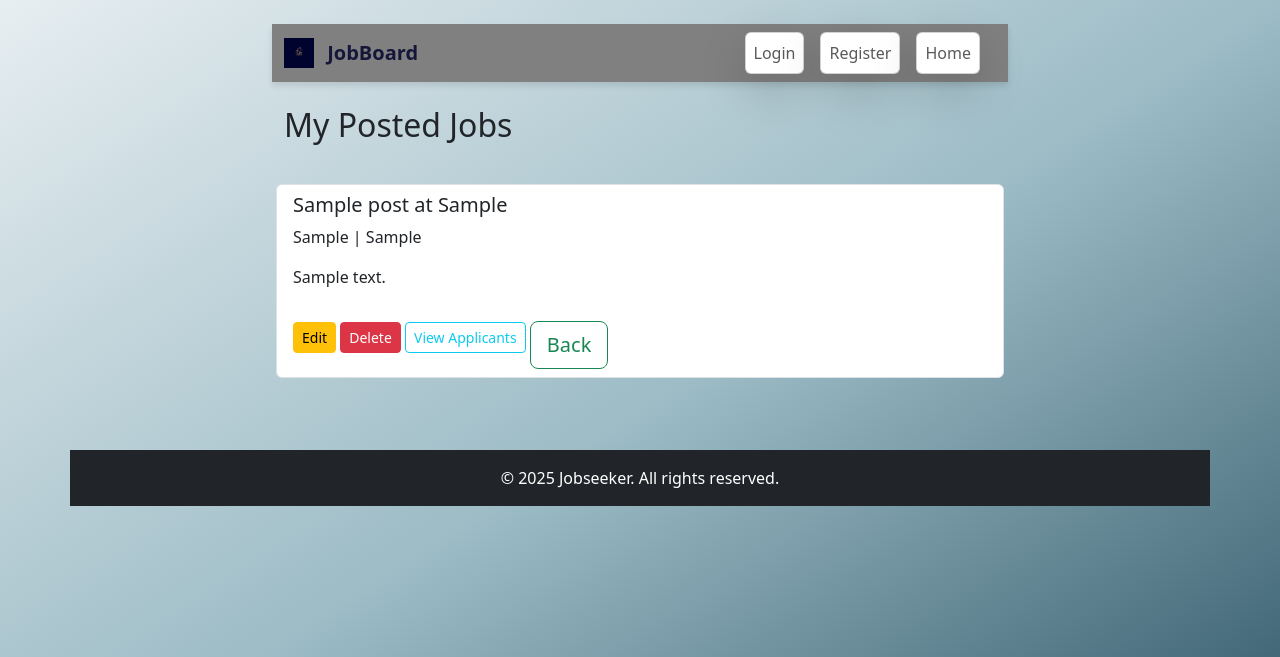
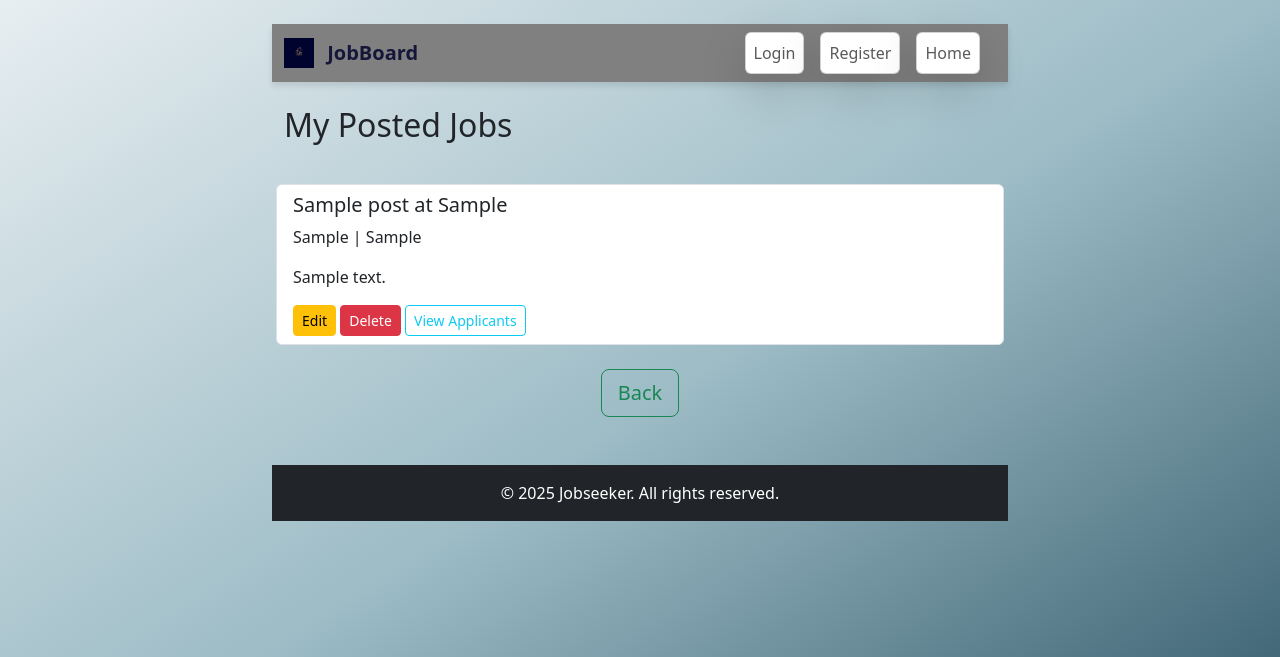
Before and after one commit to Ifrah-c/flask-jobboard-app, a Flask app: template templates/my_jobs.html in a window 1280 px wide. Shown: the top 657 px of the page. Run offline with Flask 3, Linux system fonts and the light colour scheme; the template is opened without the code that fills it: values that come from a table or form of the project are taken from there, others are empty; tables that the repository leaves empty hold one stand-in row (values such as "Sample post").

Commit message:
Fixing my job page

```diff
--- a/templates/my_jobs.html
+++ b/templates/my_jobs.html
@@ -12,28 +12,29 @@
             <a href="{{ url_for('routes.delete_job', job_id=job.id) }}" class="btn btn-danger btn-sm" onclick="return confirm('Are you sure you want to delete this job?');">Delete</a>
 
             <a href="{{ url_for('routes.view_applicants', job_id=job.id) }}" class="btn btn-outline-info btn-sm ">View Applicants</a>
-
-
+        </li>
+    {% endfor %}
+</ul>
 
 {% else %}
-
-    <p>You haven't posted any jobs yet.</p>
+<p class="mt-4">You haven't posted any jobs yet.</p>
 
     <div class="text-center ">
 
     <a href="{{ url_for('routes.post_job') }}" class="btn btn-outline-primary btn-lg mt-3">Post Job</a>
 
-    {% endfor %}
+    </div>
 
 
 {% endif %}
+<div class="text-center mt-4">
+
+<a href="{{ url_for('routes.dashboard') }}" class="btn btn-outline-success btn-lg ">Back</a>
+
+</div>
 
 
-<a href="{{ url_for('routes.dashboard') }}" class="btn btn-outline-success btn-lg mt-3">Back</a>
 
-</div>
-</li>
-</ul>
 
 
 {% endblock %}
```
